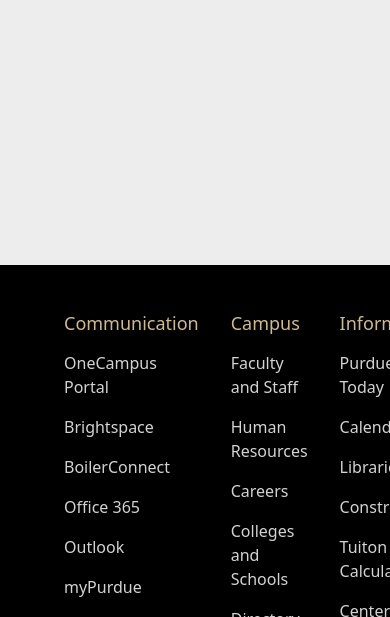
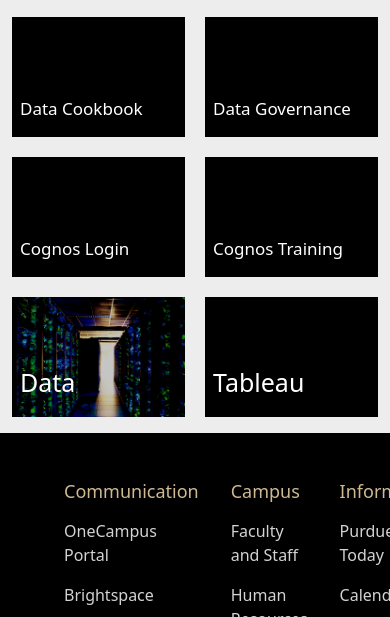
Before and after one commit to savannah-martin/purdue, a plain HTML site: page index.html in a window 390 px wide. Shown: the part 751-1368 px from the top of the page. Drawn offline with nearby package versions, Linux system fonts and the light colour scheme.

Commit message:
grid mobile

```diff
--- a/style.css
+++ b/style.css
@@ -167,9 +167,15 @@
 }
 
 @media only screen and (max-width: 978px) {
+  .maingrid {
+    height: auto;
+  }
   .maingrid .container {
     grid-template-columns: 1fr 1fr;
-    grid-template-rows: 1fr 1fr 1fr 1fr 1fr 1fr 1fr 1fr;
+    grid-template-rows: repeat(7, 120px);
+    overflow: visible;
+    height: auto;
+    gap: 20px;
     grid-template-areas:
       "sidebar sidebar"
       "sidebar sidebar"
@@ -178,14 +184,6 @@
       "content3 content4"
       "content5 content6"
       "content7 content8";
-    overflow: visible;
-  }
-  .maingrid {
-    height: 100vh;
-  }
-  #content1,
-  #content7 {
-    background: black;
   }
 }
 
```
